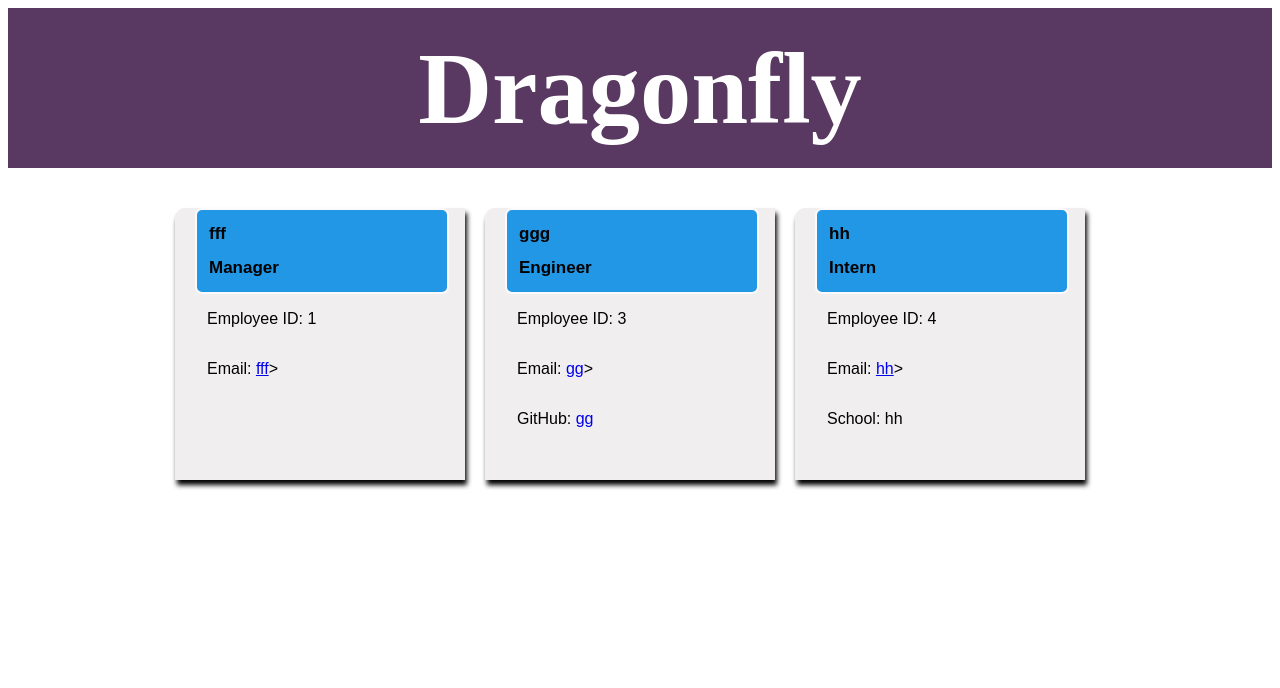
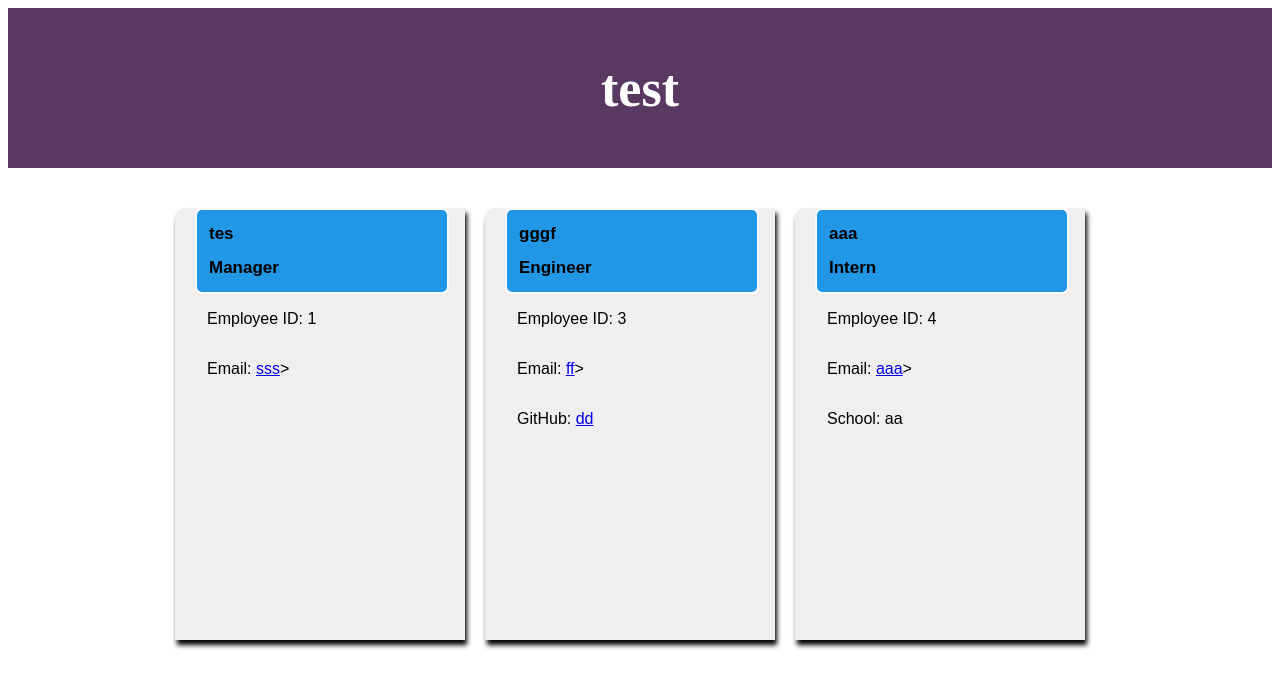
Before and after one commit to Kwerrell73/team-profile-generator, a website: page generatedHtml/test.html in a window 1280 px wide. Drawn offline with Linux system fonts and the light colour scheme.

```diff
--- a/generatedHtml/Dragonfly.html
+++ b/generatedHtml/test.html
@@ -5,7 +5,7 @@
     <meta charset="UTF-8">
     <meta name="viewport" content="width=device-width, initial-scale=1.0">
     <meta http-equiv="X-UA-Compatible" content="ie=edge">
-    <title>Dragonfly</title>
+    <title>test</title>
     <link href="https://fonts.googleapis.com/css?family=Bebas+Neue&display=swap" rel="stylesheet">
     <style>
 
@@ -18,7 +18,7 @@
     flex-direction: column;
     align-items: center;
 }
-.banner-bar {
+.card-header {
     justify-content: center;
     align-items: center;
     height: 20vh;
@@ -29,7 +29,7 @@
 
 }
 h1 {
-       font-size: 8vw;
+       font-size: 52px;
 }
 p {
     font-family: sans-serif;
@@ -43,12 +43,12 @@
     left: 12px;
 }
 .member-card {
+    background-color: rgb(240, 238, 238);
+    box-shadow: 2px 5px 5px black;
     padding: 0 20px 0 20px;
     width: 250px;
-    height: 34vh;
+    height: 54vh;
     margin-bottom: 5vh;
-    background-color: rgb(240, 238, 238);
-    box-shadow: 2px 5px 5px black;
     border-top-left-radius: 10px;
     margin-right: 20px;
 }
@@ -66,7 +66,6 @@
     background-color: rgb(34, 151, 230);
     border: 2px solid rgb(252, 250, 251);
     border-radius: 7px;
-
 }
 .card-bottom {
     display: flex;
@@ -77,47 +76,47 @@
     </style>
 </head>
 <body>
-    <div class="banner-bar">
-        <h1>Dragonfly</h1>
+    <div class="card-header">
+        <h1>test</h1>
     </div>
     <div class="card-container">
 
         <div class="member-card">
             <div class="card-top">
-                <h2>fff</h2>
+                <h2>tes</h2>
                 <h2>Manager</h2>
             </div>
             <div class="card-bottom">
                 <p>Employee ID: 1</p>
-                <p>Email: <a href="mailto:fff">fff</a>></p>
+                <p>Email: <a href="mailto:sss">sss</a>></p>
 
         </div>
         </div>
 
         <div class="member-card">
             <div class="card-top">
-                <h2>ggg</h2>
+                <h2>gggf</h2>
                 <h2>Engineer</h2>
             </div>
             <div class="card-bottom">
                 <p>Employee ID: 3</p>
-                <p>Email: <a href="mailto:gg">gg</a>></p>
+                <p>Email: <a href="mailto:ff">ff</a>></p>
 
-            <p>GitHub: <a href="https://github.com/gg">gg</a></p>
+            <p>GitHub: <a href="https://github.com/dd">dd</a></p>
 
         </div>
         </div>
 
         <div class="member-card">
             <div class="card-top">
-                <h2>hh</h2>
+                <h2>aaa</h2>
                 <h2>Intern</h2>
             </div>
             <div class="card-bottom">
                 <p>Employee ID: 4</p>
-                <p>Email: <a href="mailto:hh">hh</a>></p>
+                <p>Email: <a href="mailto:aaa">aaa</a>></p>
 
-            <p>School: hh</p>
+            <p>School: aa</p>
 
         </div>
         </div>
--- a/package.json
+++ b/package.json
@@ -7,7 +7,8 @@
     "lib": "lib"
   },
   "scripts": {
-    "test": "jest --verbose test/*"
+    "test": "jest --verbose test/*",
+    "start": "node index.js"
   },
   "repository": {
     "type": "git",
```
Also changed, not shown: generatedHtml/Kellie.html (renamed from generatedHtml/fffff.html, +15 -15 lines), index.js (+5 -5 lines), src/style.js (renamed from templates/style.js, +7 -7 lines).
